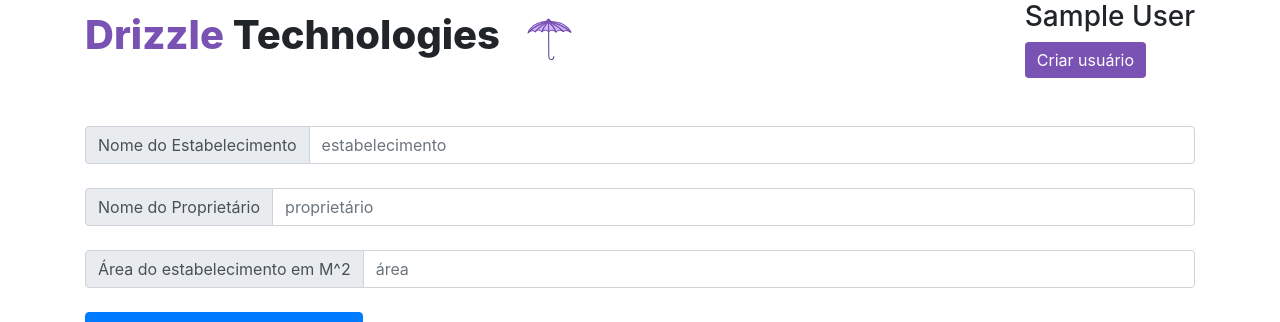
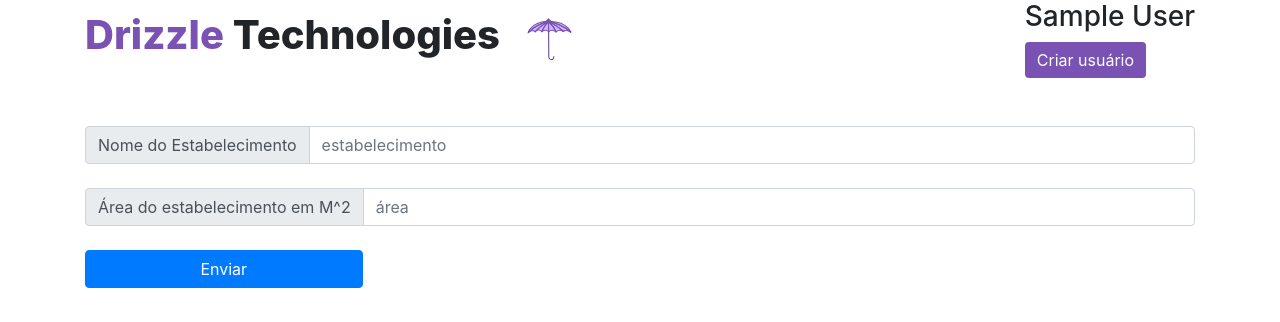
Before and after one commit to Drizzle-Technologies/inteng33, a Flask app: page /dashboard in a window 1280 px wide. Shown: the part 48-370 px from the top of the page. Run offline with Flask 2, Linux system fonts and the light colour scheme; the visitor is signed in with stand-in values (Sample User, id 1); data that the repository does not hold is empty.

Commit message:
Erasing owner name input

```diff
--- a/src/templates/dashboard.html
+++ b/src/templates/dashboard.html
@@ -84,12 +84,6 @@
                   </div>
                   <div class="input-group mb-4">
                     <div class="input-group-prepend">
-                      <span class="input-group-text" id="basic-addon1">Nome do Proprietário</span>
-                    </div>
-                    <input type="text" name='owner' class="form-control" placeholder="proprietário" aria-label="Nome do Proprietário" aria-describedby="basic-addon1">
-                  </div>
-                  <div class="input-group mb-4">
-                    <div class="input-group-prepend">
                       <span class="input-group-text" id="basic-addon1">Área do estabelecimento em M^2</span>
                     </div>
                     <input type="text" name='area' class="form-control" placeholder="área" aria-label="Área do estabelecimento" aria-describedby="basic-addon1">
```
